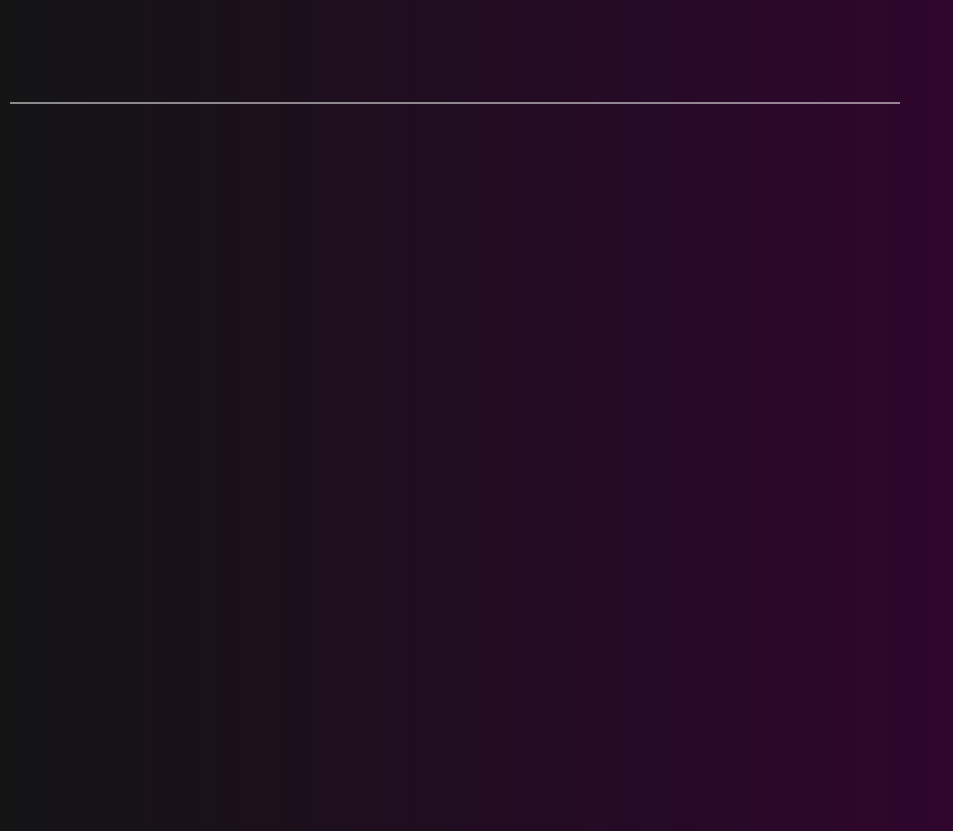
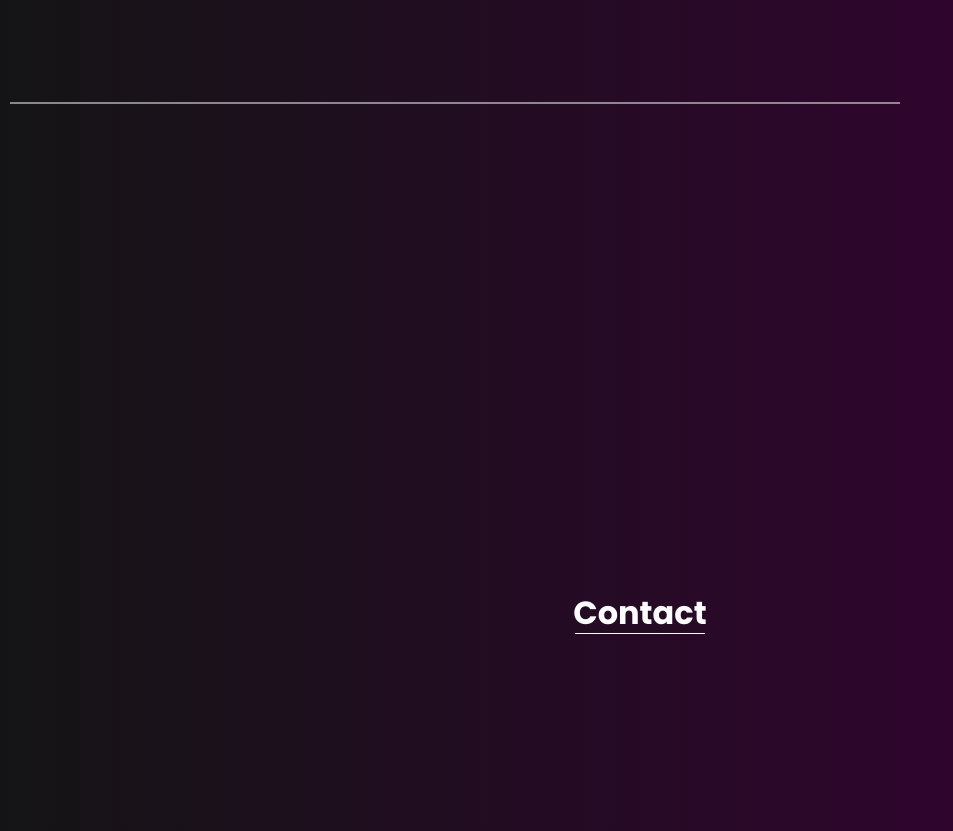
Before and after one commit to Abdlraheem/Portfolio, a website: page html/mainindex.html in a window 1280 px wide. Shown: the part 927-1758 px from the top of the page, without its empty margins (0-953 px from the left). Drawn offline with nearby package versions, Linux system fonts and the light colour scheme.

Commit message:
updates 11-4-2025

```diff
--- a/css/mainstyles.css
+++ b/css/mainstyles.css
@@ -536,3 +536,18 @@ svg .personal-signatur {
 
 
 }
+.texttt{
+    display: flex;
+    flex-direction: column;
+    justify-content: center;
+    align-items: center;
+}
+.title-contact {
+    cursor: pointer;
+}
+.title-contact-underline {
+    background-color: white;
+    width: 130px;
+    height: 1px;
+    text-align: center;
+}
--- a/html/mainindex.html
+++ b/html/mainindex.html
@@ -12,11 +12,13 @@
         rel="stylesheet">
     <!-- REMIX ICONS -->
     <link rel="stylesheet" href="https://cdnjs.cloudflare.com/ajax/libs/remixicon/4.6.0/remixicon.min.css">
+
     <!-- WEBSITE TITLE NAME -->
     <!-- CUSTOM CSS -->
     <link rel="stylesheet" href="../css/mainstyles.css">
-    <link href="https://unpkg.com/aos@2.3.1/dist/aos.css" rel="stylesheet">
+    <link rel="stylesheet" href="../node_modules/animate.css/animate.min.css">
     <title>Document</title>
+
 </head>
 
 <body id="body">
@@ -91,14 +93,24 @@
 
         <!-- =======CV SECTION====== -->
 
-        <section class="cv text-align">
+        <section class="second-section">
+            <div class="cv text-align">
             <h1 id="cv" class="text-align">CV</h1>
             <svg width="900" height="500">
                 <path d="M 10 100 Q 500 100 990 100" stroke="white" fill="none" />
             </svg>
+        </div>
+
         </section>
 
+        <main class="text-align texttt">
+            <!-- Your code -->
+            <h1 class="  title-contact">Contact</h1>
+            <div class="animate__animated animate__lightSpeedInLeft title-contact-underline"></div>
 
+          </main>
+
+    </div>
 
         <script src="https://cdnjs.cloudflare.com/ajax/libs/gsap/3.12.7/gsap.min.js"
             integrity="sha512-f6bQMg6nkSRw/xfHw5BCbISe/dJjXrVGfz9BSDwhZtiErHwk7ifbmBEtF9vFW8UNIQPhV2uEFVyI/UHob9r7Cw=="
@@ -111,7 +123,7 @@
             AOS.init();
         </script>
         <script src="../js/main.js"></script>
-    </div>
+
 </body>
 
 </html>
--- /dev/null
+++ b/package.json
@@ -0,0 +1,5 @@
+{
+  "dependencies": {
+    "animate.css": "^4.1.1"
+  }
+}
```
Also changed, not shown: js/main.js (+10 -0 lines), 1 other file.
